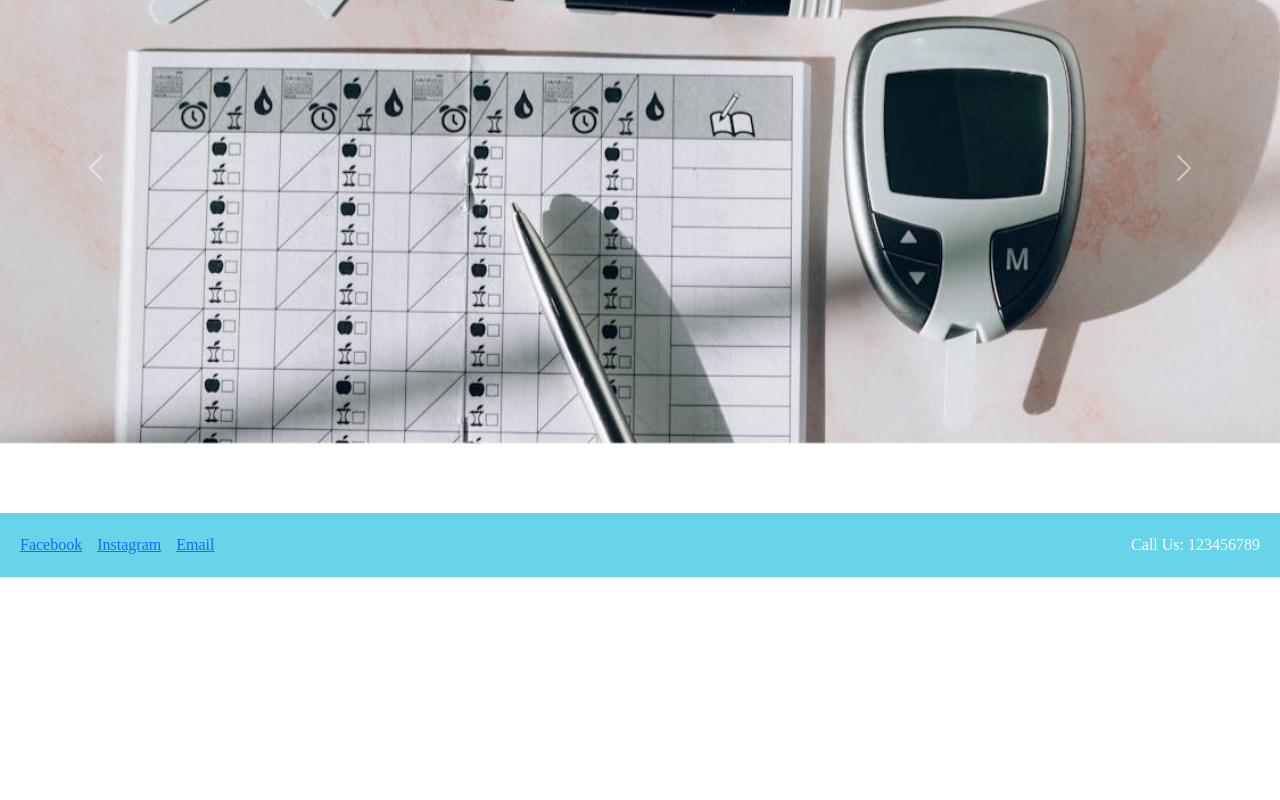
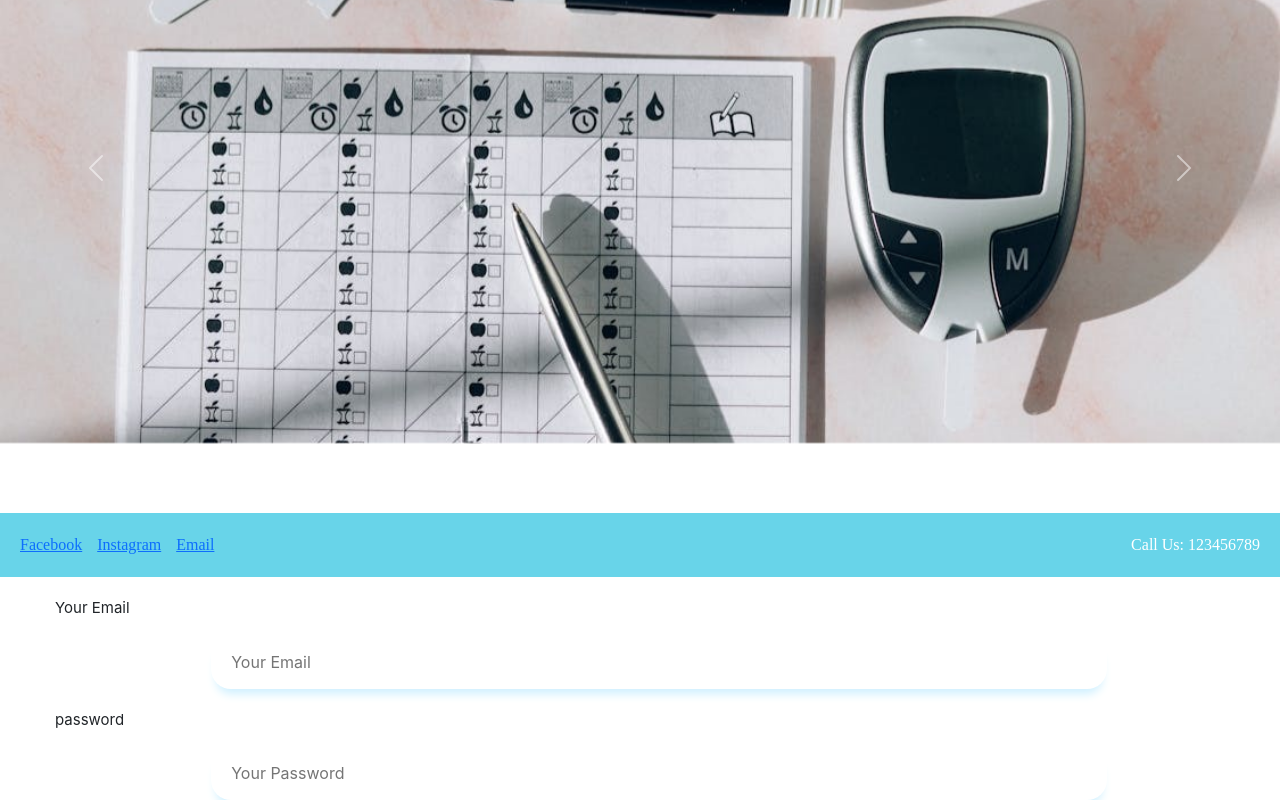
Before and after one commit to Web1-Teams/11am-grp3-repo, a React (Create React App) app in the folder react-project/: page / in a window 1280 px wide. Shown: the part 1228-2028 px from the top of the page. Before the commit the page ends 1805 px from the top, so only its background shows below. Built offline with nearby package versions, Linux system fonts and the light colour scheme.

Commit message:
add files

```diff
--- a/package.json
+++ b/package.json
@@ -1,5 +1,8 @@
 {
   "dependencies": {
     "web-vitals": "^4.2.4"
+  },
+  "devDependencies": {
+    "eslint-plugin-import": "^2.31.0"
   }
 }
--- a/react-project/package.json
+++ b/react-project/package.json
@@ -32,4 +32,5 @@
       "last 1 safari version"
     ]
   }
+
 }
--- a/react-project/src/App.js
+++ b/react-project/src/App.js
@@ -1,11 +1,11 @@
 
 
-import Types from './components/Types';
-import Definition from './components/Definition';
+
 import "./App.css";
 import Photo from './components/Photo';
 import Card from "./components/Card";
 import Footer from "./components/Footer";
+import EmailPassword from "./components/Emailpassword";
 
 function App() {
   return (
@@ -13,7 +13,7 @@ function App() {
       {/* card 1 */}
       <Card
         text=" Diabetes is a chronic disease that occurs due to a defect in the secretion or function of insulin, or both. Insulin is a hormone produced by
-         the pancreas that helps regulate blood glucose levels by enabling cells to absorb glucose for energy. In diabetes, either the body doesn’t
+          the pancreas that helps regulate blood glucose levels by enabling cells to absorb glucose for energy. In diabetes, either the body doesn’t
           produce enough insulin, as in Type 1 diabetes, or the cells become resistant to insulin, as in Type 2 diabetes. This defect leads to high
           blood glucose levels, increasing the risk of serious health problems such as heart disease, nerve damage, and kidney disease."
           title="About Diabetes"
@@ -52,6 +52,8 @@ function App() {
 
         <Footer/>
 
+        <EmailPassword/>
+
       </div>
 
 
--- /dev/null
+++ b/react-project/src/components/Emailpassword.css
@@ -0,0 +1,17 @@
+form label {
+    display: flex;
+    margin-top: 20px;
+    padding-left: 55px;
+    font-size: 15px;
+}
+
+form input {
+    width: 70%;
+    background-color: white;
+    border: none;
+    padding: 15px 20px;
+    border-radius: 20px;
+    margin-top: 15px;
+    box-shadow: #cff0ff 0px 10px 10px -5px;
+    margin-left: 3%;
+}
--- /dev/null
+++ b/react-project/src/components/Emailpassword.js
@@ -0,0 +1,20 @@
+import './Emailpassword.css';
+
+function Emailpassword () {
+    return (
+        <form>
+            <div>
+            <label htmlFor ="email" className="email"> Your Email </label>
+            <input type="email" name="email"
+            placeholder="Your Email" required id="email"/>
+            </div>
+
+            <div>
+                <label htmlFor ="password" className="password"> password</label>
+                <input type="password" className ="password" placeholder ="Your Password" required id="password"/>
+            </div>
+        </form>
+    );
+}
+
+export default Emailpassword;
```
Also changed, not shown: 1 other file (tests, documents, lock files or other folders).
